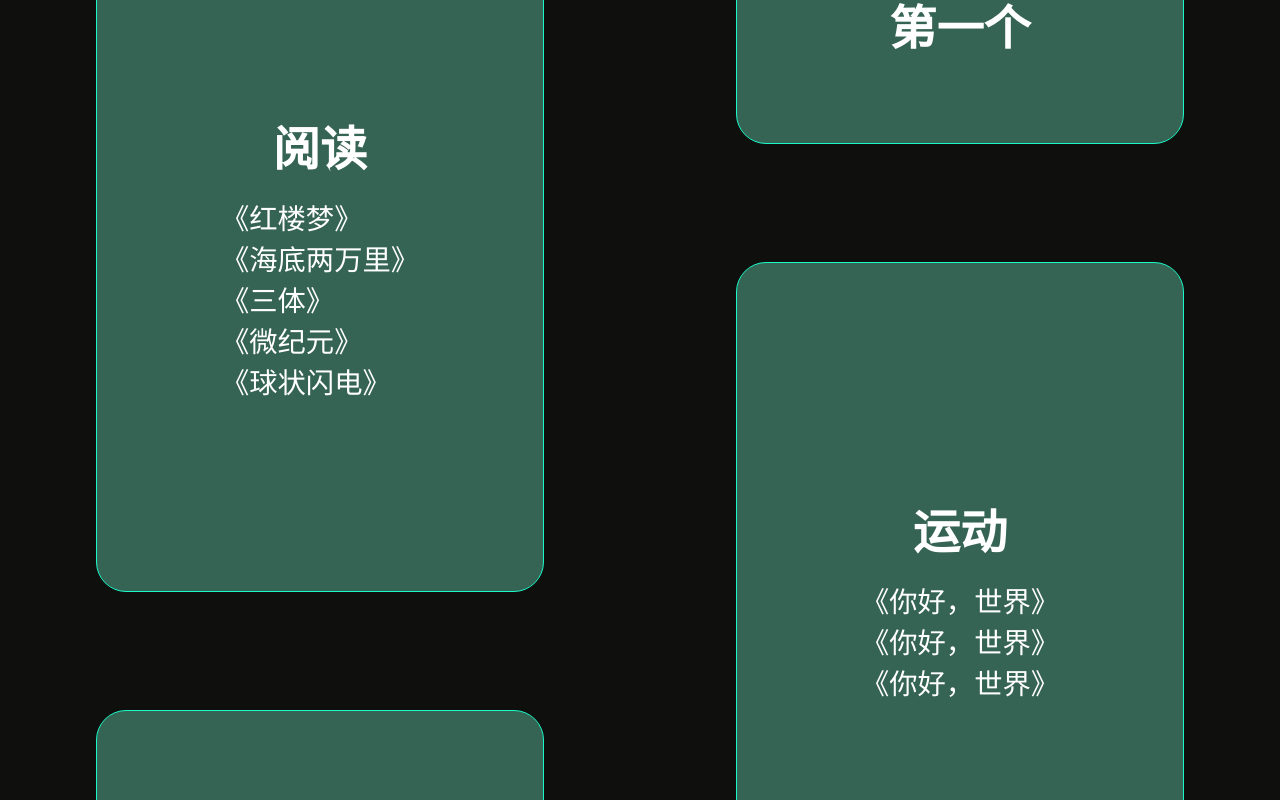
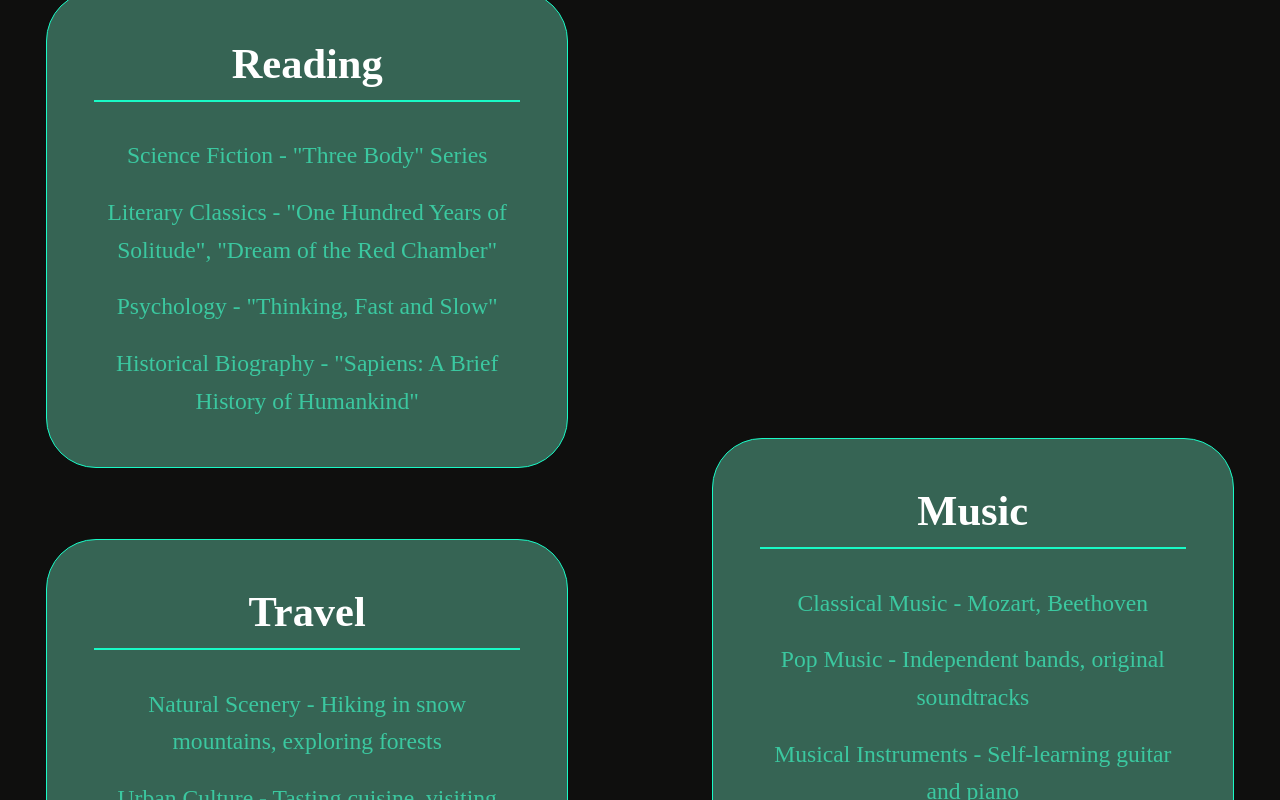
Before and after one commit to yangxinpu/blog, a React (Vite) app: page / in a window 1280 px wide. Shown: the part 1680-2480 px from the top of the page. Built offline with nearby package versions, Linux system fonts and the light colour scheme.

Commit message:
feat：对wallpages进行国际化

```diff
--- a/src/components/IntroducePage/IntroducePage.jsx
+++ b/src/components/IntroducePage/IntroducePage.jsx
@@ -1,11 +1,11 @@
 import './style.scss';
-import LeftItem from './pages/LeftItem/LeftItem';
+import Text from "./pages/Text/Text"
 import Rain from "./pages/Rain/Rain"
 
 export default function IntroducePage() {
     return (
         <section id="Introduce-page">
-            <LeftItem />
+            <Text />
             <Rain />
         </section>
     );
--- a/src/components/IntroducePage/pages/Rain/Rain.jsx
+++ b/src/components/IntroducePage/pages/Rain/Rain.jsx
@@ -2,6 +2,7 @@ import { useRef, useEffect } from 'react';
 
 import './style.scss';
 export default function Rain() {
+
     const canvasRef = useRef(null);
     class RainDrop {
         constructor(ctx, canvasH, canvasW) {
--- a/src/components/IntroducePage/pages/Rain/style.scss
+++ b/src/components/IntroducePage/pages/Rain/style.scss
@@ -9,6 +9,7 @@
         height: 60%;
     }
 }
+
 @media screen and (max-width: 768px) {
     #Rain {
         width: 100% !important;
--- a/src/components/IntroducePage/pages/LeftItem/LeftItem.jsx
+++ b/src/components/IntroducePage/pages/Text/Text.jsx
@@ -11,6 +11,8 @@ export default function LeftItem() {
         entries.forEach(entry => {
             if (entry.isIntersecting) {
                 entry.target.classList.add('active');
+            }else{
+                entry.target.classList.remove('active');
             }
         });
     });
@@ -32,7 +34,7 @@ export default function LeftItem() {
     }, []);
 
     return (
-        <div id="Introduce-left-item">
+        <div id="Introduce-text">
             <div className="name" ref={el => observerRef.current.push(el)}>
                 <span className="text">NaiLu</span>
                 <img src={img} alt="" />
--- a/src/components/IntroducePage/pages/LeftItem/style.scss
+++ b/src/components/IntroducePage/pages/Text/style.scss
@@ -15,7 +15,7 @@
     }
 }
 
-#Introduce-left-item {
+#Introduce-text {
     $animation-time: 1s;
     position: relative;
     width: 50%;
--- a/src/components/WaterfallPage/WaterfallPage.jsx
+++ b/src/components/WaterfallPage/WaterfallPage.jsx
@@ -1,37 +1,58 @@
 import './style.scss';
 import { useEffect, useRef } from 'react';
+import { useTranslation } from 'react-i18next';
 
 export default function WaterfallPage() {
     const observerRef = useRef([]); //将要观察的元素存储在ref中
-
+    const { t } = useTranslation();
     const leftContent = [
         {
-            title: '阅读',
-            content: ['《红楼梦》', '《海底两万里》', '《三体》', '《微纪元》', '《球状闪电》'],
+            title: t('WaterfallPage.LeftItem.readingTitle'),
+            content: [
+                t('WaterfallPage.LeftItem.readingContent.0'),
+                t('WaterfallPage.LeftItem.readingContent.1'),
+                t('WaterfallPage.LeftItem.readingContent.2'),
+                t('WaterfallPage.LeftItem.readingContent.3'),
+            ],
         },
         {
-            title: '旅行',
-            content: ['《你好，世界》', '《你好，世界》', '《你好，世界》'],
+            title: t('WaterfallPage.LeftItem.travelTitle'),
+            content: [
+                t('WaterfallPage.LeftItem.travelContent.0'),
+                t('WaterfallPage.LeftItem.travelContent.1'),
+                t('WaterfallPage.LeftItem.travelContent.2'),
+                t('WaterfallPage.LeftItem.travelContent.3'),
+            ],
         },
         {
-            title: '最后一个',
-            content: [],
+            description: t('WaterfallPage.LeftItem.description'),
         },
     ];
+
     const rightContent = [
         {
-            title: '第一个',
-            content: [],
+            description: t('WaterfallPage.LeftItem.description'),
         },
         {
-            title: '运动',
-            content: ['《你好，世界》', '《你好，世界》', '《你好，世界》'],
+            title: t('WaterfallPage.RightItem.musicTitle'),
+            content: [
+                t('WaterfallPage.RightItem.musicContent.0'),
+                t('WaterfallPage.RightItem.musicContent.1'),
+                t('WaterfallPage.RightItem.musicContent.2'),
+                t('WaterfallPage.RightItem.musicContent.3'),
+            ],
         },
         {
-            title: '音乐',
-            content: ['《你好，世界》', '《你好，世界》', '《你好，世界》'],
+            title: t('WaterfallPage.RightItem.sportsTitle'),
+            content: [
+                t('WaterfallPage.RightItem.sportsContent.0'),
+                t('WaterfallPage.RightItem.sportsContent.1'),
+                t('WaterfallPage.RightItem.sportsContent.2'),
+                t('WaterfallPage.RightItem.sportsContent.3'),
+            ],
         },
     ];
+
     const observer = new IntersectionObserver(entries => {
         entries.forEach(entry => {
             if (entry.isIntersecting) {
@@ -46,6 +67,11 @@ export default function WaterfallPage() {
                 observer.observe(item);
             }
         });
+
+        // 清理函数
+        return () => {
+            observer.disconnect();
+        };
     }, []);
 
     return (
@@ -55,25 +81,37 @@ export default function WaterfallPage() {
                     <div
                         className={index === leftContent.length - 1 ? 'item item-last' : 'item'}
                         key={index}
-                        ref={el => observerRef.current.push(el)}
+                        ref={el => {
+                            if (el) observerRef.current.push(el);
+                        }}
                     >
-                        <div className="title">{item.title}</div>
+                        {item.title && <div className="title">{item.title}</div>}
                         <div className="content">
-                            {item.content.map((content, index) => (
-                                <p key={index}>{content}</p>
-                            ))}
+                            {item.description ? (
+                                <p className="description">{item.description}</p>
+                            ) : (
+                                item.content.map((content, idx) => <p key={idx}>{content}</p>)
+                            )}
                         </div>
                     </div>
                 ))}
             </div>
             <div className="right-wrap">
                 {rightContent.map((item, index) => (
-                    <div className={index === 0 ? 'item item-first' : 'item'} key={index} ref={el => observerRef.current.push(el)}>
-                        <div className="title">{item.title}</div>
+                    <div
+                        className={index === 0 ? 'item item-first' : 'item'}
+                        key={index}
+                        ref={el => {
+                            if (el) observerRef.current.push(el);
+                        }}
+                    >
+                        {item.title && <div className="title">{item.title}</div>}
                         <div className="content">
-                            {item.content.map((content, index) => (
-                                <p key={index}>{content}</p>
-                            ))}
+                            {item.description ? (
+                                <p className="description">{item.description}</p>
+                            ) : (
+                                item.content.map((content, idx) => <p key={idx}>{content}</p>)
+                            )}
                         </div>
                     </div>
                 ))}
--- a/src/components/WaterfallPage/style.scss
+++ b/src/components/WaterfallPage/style.scss
@@ -1,4 +1,4 @@
-@keyframes W-item-fade-in {
+@keyframes Waterfall-item_fadeIn {
     0% {
         opacity: 0;
         transform: translateY(100px);
@@ -12,67 +12,118 @@
 #Waterfall-page {
     width: 100%;
     height: fit-content;
+    padding: 3rem 0;
     display: flex;
     justify-content: space-between;
+    gap: 2rem;
+
     .left-wrap,
     .right-wrap {
-        width: 50%;
+        width: 48%;
         display: flex;
         flex-direction: column;
         align-items: center;
-        gap: 5rem;
+        gap: 3rem;
+
         .item {
-            width: 70%;
-            aspect-ratio: 1/1.5;
+            width: 85%;
+            min-height: 250px;
             display: flex;
             flex-direction: column;
             justify-content: center;
             align-items: center;
+            padding: 2rem;
             border: 1px solid var(--primary-color4);
             background-color: var(--primary-color1);
-            border-radius: 30px;
+            border-radius: 50px;
             opacity: 0;
             transform: translateY(50px);
             transition: all 0.3s ease-in-out;
+            box-sizing: border-box;
             &:hover {
-                box-shadow: 0 0 50px var(--primary-color4);
+                box-shadow:
+                    0 8px 30px var(--primary-color4),
+                    0 8px 50px var(--primary-color3) inset;
+                border-radius: 20px;
             }
             .title {
-                font-size: 2rem;
+                font-size: 1.8rem;
                 font-weight: bold;
-                margin-bottom: 16px;
+                margin-bottom: 1.5rem;
+                color: var(--primary-color5);
+                text-align: center;
+                border-bottom: 2px solid var(--primary-color4);
+                padding-bottom: 0.5rem;
+                width: 100%;
             }
             .content {
+                width: 100%;
+                text-align: center;
+
                 p {
-                    font-size: 1.2rem;
+                    font-size: 1rem;
+                    margin-bottom: 0.8rem;
+                    color: var(--primary-color3);
+                    line-height: 1.6;
+
+                    &:last-child {
+                        margin-bottom: 0;
+                    }
+
+                    &.description {
+                        font-size: 1.1rem;
+                        color: var(--primary-color4);
+                        line-height: 1.8;
+                    }
                 }
             }
         }
+
         .itemActive {
-            animation: W-item-fade-in 1s ease-in-out forwards;
+            animation: Waterfall-item_fadeIn 1s ease-in-out forwards;
         }
+
         .item-first,
         .item-last {
-            width: 70%;
-            aspect-ratio: 2;
+            width: 85%;
+            min-height: 180px;
+            background-color: var(--primary-color2, #f9f9f9);
+            &::selection {
+                background-color: var(--primary-color4);
+                color: var(--primary-color1);
+            }
         }
     }
 }
 
 @media screen and (max-width: 768px) {
     #Waterfall-page {
+        flex-direction: column;
+        gap: 2rem;
+
         .left-wrap,
         .right-wrap {
-            .item{
-                width: 70%;
-                height: 300px;
+            width: 100%;
+            gap: 2rem;
+
+            .item {
+                width: 90%;
+                min-height: 200px;
+                padding: 1.5rem;
+
+                .title {
+                    font-size: 1.5rem;
+                    margin-bottom: 1rem;
+                }
+
+                .content p {
+                    font-size: 1rem;
+                }
             }
             .item-first,
             .item-last {
-                width: 70%;
-                height: 100px;
+                display: none;
             }
         }
-
     }
 }
--- a/src/lib/i18n/locale/us-en.json
+++ b/src/lib/i18n/locale/us-en.json
@@ -26,5 +26,41 @@
       "dreamPart2": "to be a good",
       "dreamPart3": "front-end developer"
     }
+  },
+  "WaterfallPage": {
+    "LeftItem": {
+      "readingTitle": "Reading",
+      "readingContent": [
+        "Science Fiction - \"Three Body\" Series",
+        "Literary Classics - \"One Hundred Years of Solitude\", \"Dream of the Red Chamber\"",
+        "Psychology - \"Thinking, Fast and Slow\"",
+        "Historical Biography - \"Sapiens: A Brief History of Humankind\""
+      ],
+      "travelTitle": "Travel",
+      "travelContent": [
+        "Natural Scenery - Hiking in snow mountains, exploring forests",
+        "Urban Culture - Tasting cuisine, visiting museums",
+        "Photography - Capturing beautiful moments during journeys",
+        "Cultural Exchange - Learning about different regional cultures and histories"
+      ],
+      "description": "Everyone's interests and hobbies are unique, they shape our personalities and worldviews. I believe maintaining curiosity and an open mind, constantly exploring new things, is the best way to enrich life."
+    },
+    "RightItem": {
+      "description": "In addition to reading and traveling, I have many other hobbies. These activities allow me to relax, cultivate creativity, and make many like-minded friends.",
+      "musicTitle": "Music",
+      "musicContent": [
+        "Classical Music - Mozart, Beethoven",
+        "Pop Music - Independent bands, original soundtracks",
+        "Musical Instruments - Self-learning guitar and piano",
+        "Live Performances - Attending music festivals and concerts"
+      ],
+      "sportsTitle": "Sports",
+      "sportsContent": [
+        "Running - Morning runs and marathon training",
+        "Yoga - Maintaining physical and mental balance",
+        "Swimming - Favorite summer sport",
+        "Mountaineering - Challenging myself, enjoying beautiful scenery"
+      ]
+    }
   }
 }
--- a/src/lib/i18n/locale/zh-cn.json
+++ b/src/lib/i18n/locale/zh-cn.json
@@ -26,5 +26,41 @@
       "dreamPart2": "成为一名优秀的",
       "dreamPart3": "前端开发者"
     }
+  },
+  "WaterfallPage": {
+    "LeftItem": {
+      "readingTitle": "阅读",
+      "readingContent": [
+        "科幻小说 - 《三体》系列",
+        "文学经典 - 《百年孤独》、《红楼梦》",
+        "心理学 - 《思考，快与慢》",
+        "历史传记 - 《人类简史》"
+      ],
+      "travelTitle": "旅行",
+      "travelContent": [
+        "自然风光 - 徒步雪山、探索森林",
+        "城市文化 - 品尝美食、参观博物馆",
+        "摄影记录 - 捕捉旅途美好瞬间",
+        "文化交流 - 了解不同地区人文历史"
+      ],
+      "description": "每个人的兴趣爱好都是独特的，它们塑造了我们的性格和世界观。我相信保持好奇心和开放的心态，不断探索新事物，是丰富人生的最好方式。"
+    },
+    "RightItem": {
+      "description": "除了阅读和旅行，我还有许多其他爱好。这些活动让我能够放松身心，培养创造力，同时也结交了许多志同道合的朋友。",
+      "musicTitle": "音乐",
+      "musicContent": [
+        "古典音乐 - 莫扎特、贝多芬",
+        "流行音乐 - 独立乐队、原声音乐",
+        "乐器演奏 - 自学吉他和钢琴",
+        "现场演出 - 参加音乐节和演唱会"
+      ],
+      "sportsTitle": "运动",
+      "sportsContent": [
+        "跑步 - 晨跑和马拉松训练",
+        "瑜伽 - 保持身心平衡",
+        "游泳 - 夏季最爱的运动方式",
+        "登山 - 挑战自我，欣赏美景"
+      ]
+    }
   }
 }
```
Also changed, not shown: src/components/TechPage/TechPage.jsx (added), src/components/TechPage/style.scss (added).
